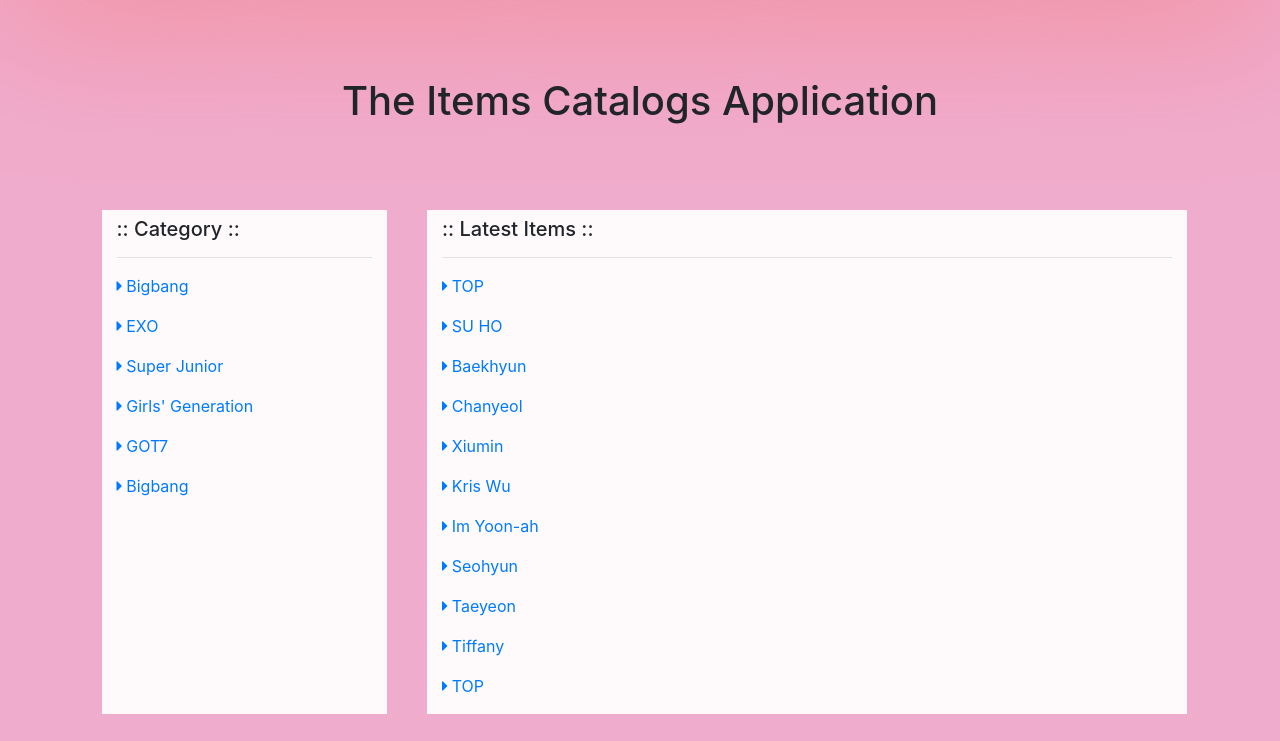
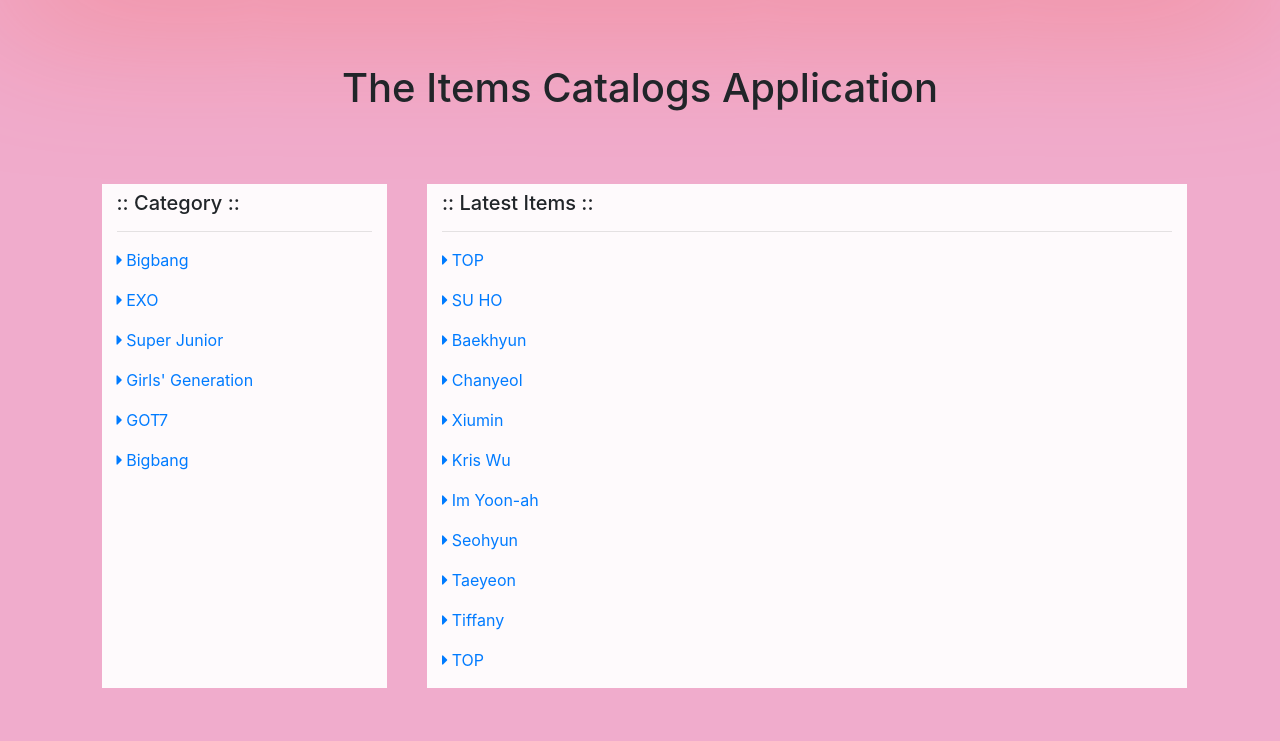
Before and after one commit to vipnetty/fullstack-nanodegree-vm-master, a Flask app: page / in a window 1280 px wide. Shown: the part 59-800 px from the top of the page. Run offline with Flask 2, Linux system fonts and the light colour scheme; some libraries are stand-ins or nearby versions.

Commit message:
Update file

```diff
--- a/fullstack-nanodegree-vm-master/vagrant/catalog/static/style.css
+++ b/fullstack-nanodegree-vm-master/vagrant/catalog/static/style.css
@@ -7,7 +7,7 @@
     background: rgb(240, 172, 204);
 }
 .sections {
-    margin-top: 6%;
+    margin-top: 5%;
 }
 .login-box {
     margin-top: 200px;
```
